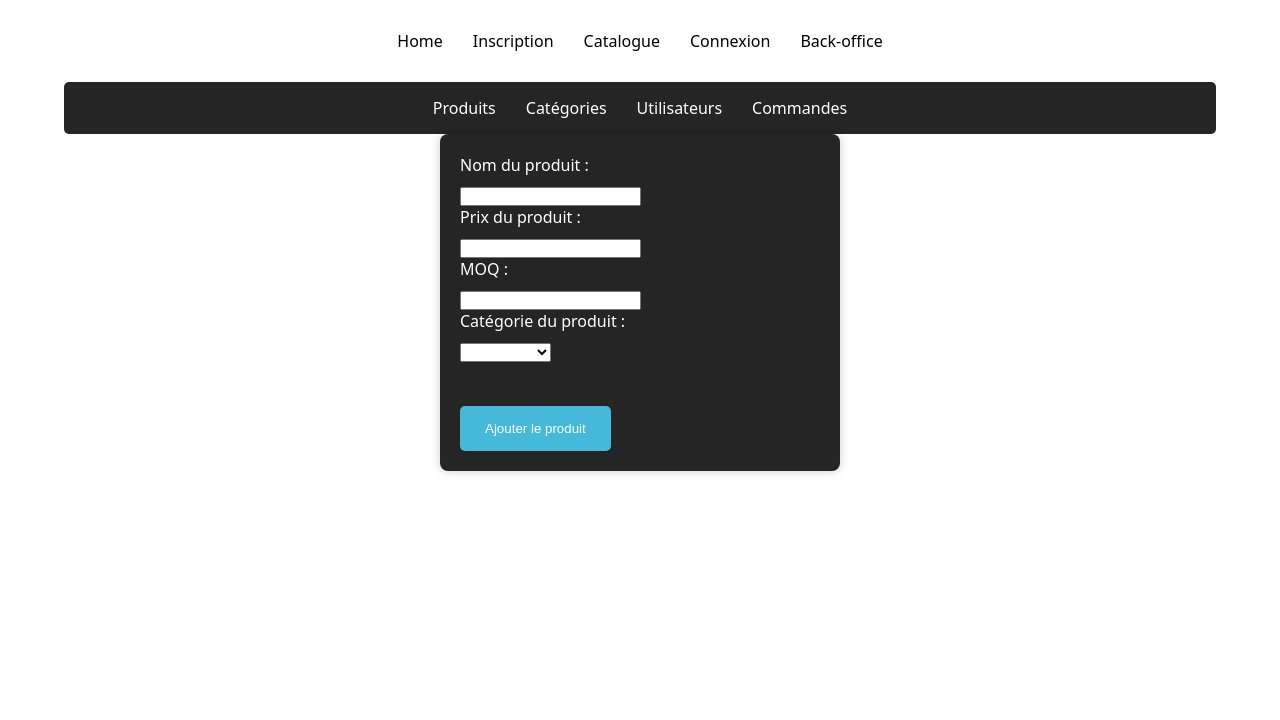
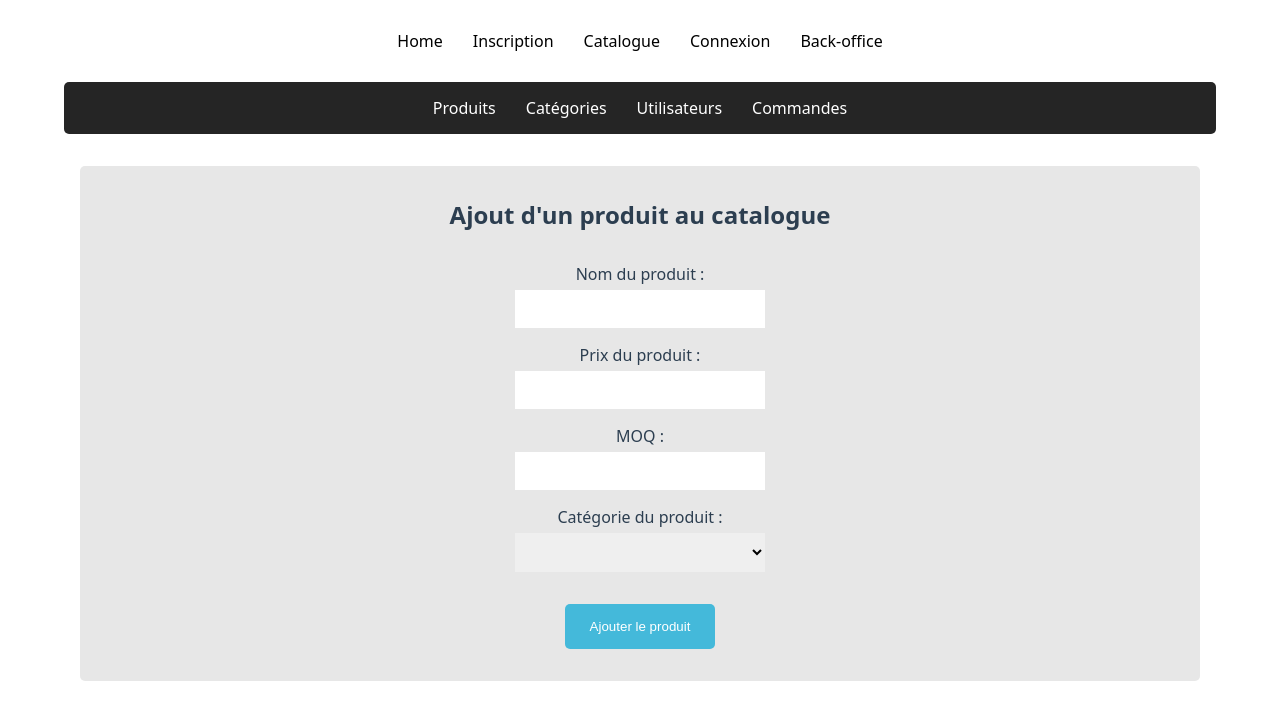
Before and after one commit to RBZ-code/projet-webware, a Vue app: page /back-products-add in a window 1280 px wide. Shown: the top 720 px of the page. Built offline with nearby package versions, Linux system fonts and the light colour scheme.

Commit message:
Form styling on Login & Product creation

```diff
--- a/src/components/FrontOffice/MyButton.vue
+++ b/src/components/FrontOffice/MyButton.vue
@@ -59,8 +59,8 @@ export default {
 }
 
 .action-btn:hover {
-    color: var(--clr-dark);
-    background-color: var(--clr-light-blue);
+    color: #fff;
+    background-color: var(--clr-dark);
 }
 
 .connexion-btn {
--- a/src/views/BackProductsAdd.vue
+++ b/src/views/BackProductsAdd.vue
@@ -1,26 +1,31 @@
 <template>
     <BackNav></BackNav>
-    <div>
+    <div class="product-creation-container">
         <form>
-                <label for="name">Nom du produit :</label>
-                <input v-model="newItem.titre" type="text" id="name" name="name"><br>
+            <h2>Ajout d'un produit au catalogue</h2>
+            <label for="name">Nom du produit :
+                <input v-model="newItem.titre" type="text" id="name" name="name">
+            </label>
 
-                <label for="price">Prix du produit :</label>
-                <input v-model="newItem.prix" type="number" id="price" name="price"><br>
+            <label for="price">Prix du produit :
+                <input v-model="newItem.prix" type="number" id="price" name="price">
+            </label>
 
-                <label for="quantity">MOQ :</label>
-                <input v-model="newItem.moq" type="number" id="quantity" name="quantity"><br>
+            <label for="quantity">MOQ :
+                <input v-model="newItem.moq" type="number" id="quantity" name="quantity">
+            </label>
 
-                <label for="category">Catégorie du produit :</label>
+            <label for="category">Catégorie du produit :
                 <select v-model="newItem.categorieId" id="category" name="category">
-                    <option value="category1">Catégorie 1</option>
-                    <option value="category2">Catégorie 2</option>
-                    <option value="category3">Catégorie 3</option>
-                </select><br>
-                <br><br>
+                    <option value="1">Catégorie 1</option>
+                    <option value="2">Catégorie 2</option>
+                    <option value="3">Catégorie 3</option>
+                    <option value="4">Catégorie 4</option>
+                </select>
+            </label>
 
-                <MyButton label="Ajouter le produit" modifier="action" @GeneralEventBtn="addProduct()" />
-            </form>
+            <MyButton label="Ajouter le produit" modifier="action" @GeneralEventBtn="addProduct()" />
+        </form>
     </div>
 </template>
 
@@ -56,5 +61,43 @@ export default {
 </script>
 
 <style>
+.product-creation-container {
+    width: 90%;
+    margin: 1rem auto;
+    padding: 1rem;
+}
 
+.product-creation-container form {
+    background-color: var(--clr-light-grey);
+    display: flex;
+    flex-direction: column;
+    align-items: center;
+    text-align: center;
+    border-radius: 5px;
+    padding: 2rem;
+}
+
+.product-creation-container h2 {
+    margin-bottom: 1rem;
+}
+
+.product-creation-container label {
+    display: block;
+    margin-top: 1rem;
+}
+
+.product-creation-container input,
+.product-creation-container select {
+    display: block;
+    width: 250px;
+    font-size: 1rem;
+    margin-top: 5px;
+    padding: 10px 0;
+    outline: none;
+    border: none;
+}
+
+.product-creation-container button {
+    margin-top: 2rem;
+}
 </style>
--- a/src/views/LoginPage.vue
+++ b/src/views/LoginPage.vue
@@ -1,5 +1,5 @@
 <template>
-    <form class="" @submit.prevent>
+    <form class="login-form" @submit.prevent>
         <label for="siret">SIRET:</label>
         <input type="text" v-model="siret" class="input-field" />
 
@@ -73,7 +73,7 @@ export default {
 </script>
 
 <style>
-form {
+.login-form {
     max-width: 400px;
     margin: 0 auto;
     padding: 20px;
@@ -82,13 +82,13 @@ form {
     box-shadow: 0 0 10px rgba(0, 0, 0, 0.2);
 }
 
-label {
+.login-form label {
     display: block;
     color: #ffffff;
     margin-bottom: 8px;
 }
 
-.input-field {
+.login-form .input-field {
     width: 100%;
     padding: 8px;
     margin-bottom: 16px;
@@ -97,12 +97,12 @@ label {
     border-radius: 4px;
 }
 
-.input-field:focus {
+.login-form .input-field:focus {
     outline: none;
     border-color: #44b9da;
 }
 
-MyButton {
+.login-form button {
     margin-top: 16px;
 }
 </style>
```
